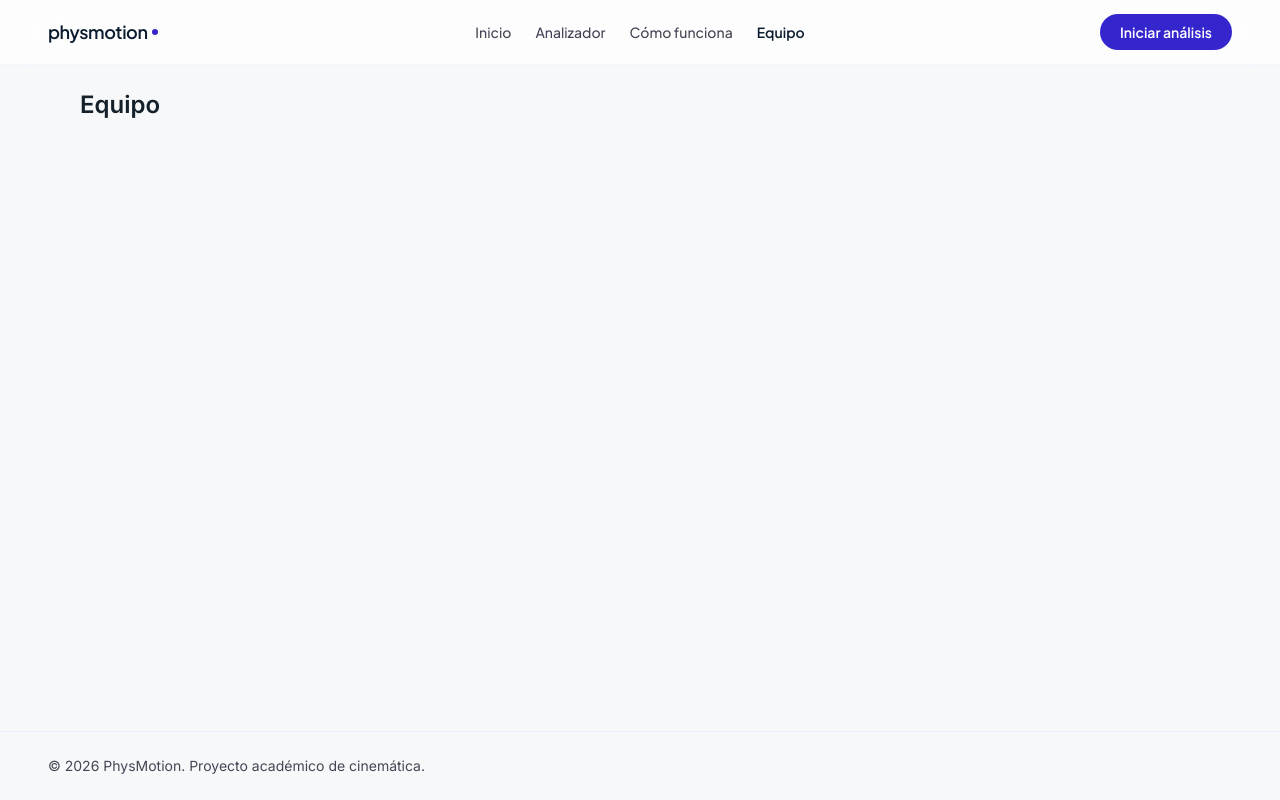
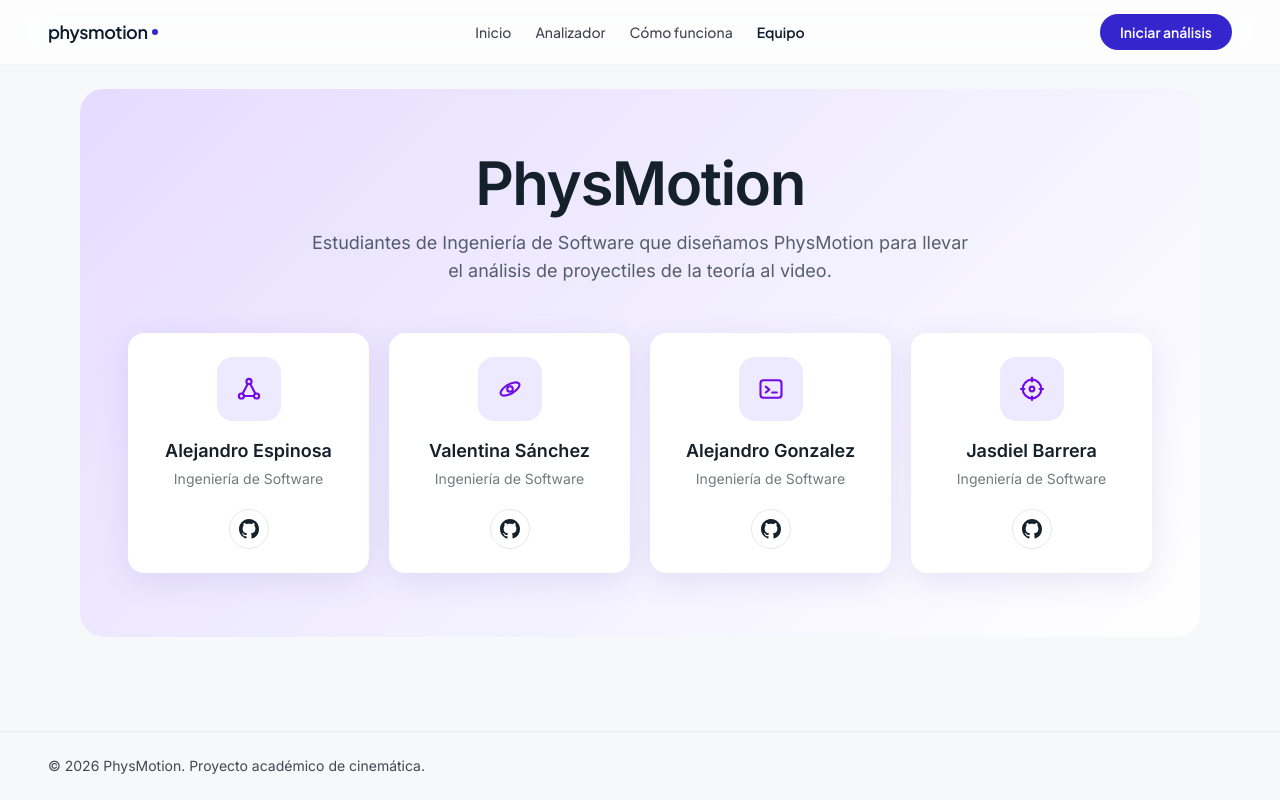
Before and after one commit to alejoespinosa00/analizador-de-movimiento-de-proyectiles, a React (Vite) app in the folder physmotion/: page /equipo in a window 1280 px wide. Built offline with nearby package versions, Linux system fonts and the light colour scheme.

Commit message:
feat: diseño de la página Equipo (#36)

```diff
--- a/physmotion/src/pages/AboutPage.tsx
+++ b/physmotion/src/pages/AboutPage.tsx
@@ -1,4 +1,135 @@
-/** TODO(sprint-6): presentación del equipo desarrollador. */
+import type { ReactNode } from 'react';
+
+interface Member {
+  name: string;
+  role: string;
+  /** URL del perfil de GitHub. Si falta, el botón se ve deshabilitado. */
+  github?: string;
+  icon: ReactNode;
+}
+
+const svgProps = {
+  width: 28,
+  height: 28,
+  viewBox: '0 0 24 24',
+  fill: 'none',
+  stroke: 'currentColor',
+  strokeWidth: 1.8,
+  strokeLinecap: 'round',
+  strokeLinejoin: 'round',
+  'aria-hidden': true,
+} as const;
+
+const NodesIcon = (
+  <svg {...svgProps}>
+    <circle cx="12" cy="5.5" r="2.2" />
+    <circle cx="5.5" cy="18" r="2.2" />
+    <circle cx="18.5" cy="18" r="2.2" />
+    <path d="M11 7.6 6.6 15.9M13 7.6l4.4 8.3M7.7 18h8.6" />
+  </svg>
+);
+
+const OrbitIcon = (
+  <svg {...svgProps}>
+    <circle cx="12" cy="12" r="2.4" />
+    <ellipse cx="12" cy="12" rx="9" ry="4" transform="rotate(-30 12 12)" />
+  </svg>
+);
+
+const TerminalIcon = (
+  <svg {...svgProps}>
+    <rect x="3" y="4.5" width="18" height="15" rx="2.5" />
+    <path d="m7.5 10 3 2.5-3 2.5M13 15h4" />
+  </svg>
+);
+
+const TargetIcon = (
+  <svg {...svgProps}>
+    <circle cx="12" cy="12" r="8" />
+    <circle cx="12" cy="12" r="2" />
+    <path d="M12 2.5v3M12 18.5v3M2.5 12h3M18.5 12h3" />
+  </svg>
+);
+
+function GithubIcon() {
+  return (
+    <svg width="20" height="20" viewBox="0 0 16 16" fill="currentColor" aria-hidden="true">
+      <path d="M8 0C3.58 0 0 3.58 0 8c0 3.54 2.29 6.53 5.47 7.59.4.07.55-.17.55-.38 0-.19-.01-.82-.01-1.49-2.01.37-2.53-.49-2.69-.94-.09-.23-.48-.94-.82-1.13-.28-.15-.68-.52-.01-.53.63-.01 1.08.58 1.23.82.72 1.21 1.87.87 2.33.66.07-.52.28-.87.51-1.07-1.78-.2-3.64-.89-3.64-3.95 0-.87.31-1.59.82-2.15-.08-.2-.36-1.02.08-2.12 0 0 .67-.21 2.2.82.64-.18 1.32-.27 2-.27.68 0 1.36.09 2 .27 1.53-1.04 2.2-.82 2.2-.82.44 1.1.16 1.92.08 2.12.51.56.82 1.27.82 2.15 0 3.07-1.87 3.75-3.65 3.95.29.25.54.73.54 1.48 0 1.07-.01 1.93-.01 2.2 0 .21.15.46.55.38A8.013 8.013 0 0016 8c0-4.42-3.58-8-8-8z" />
+    </svg>
+  );
+}
+
+const TEAM: Member[] = [
+  {
+    name: 'Alejandro Espinosa',
+    role: 'Ingeniería de Software',
+    github: 'https://github.com/alejoespinosa00',
+    icon: NodesIcon,
+  },
+  {
+    name: 'Valentina Sánchez',
+    role: 'Ingeniería de Software',
+    github: 'https://github.com/valentinasanchez-stack',
+    icon: OrbitIcon,
+  },
+  {
+    name: 'Alejandro Gonzalez',
+    role: 'Ingeniería de Software',
+    github: 'https://github.com/AlejandroGonzalez-23' ,
+    icon: TerminalIcon,
+  },
+  {
+    name: 'Jasdiel Barrera',
+    role: 'Ingeniería de Software',
+    github: 'https://github.com/jasdi18' ,
+    icon: TargetIcon,
+  },
+];
+
+const linkClass =
+  'mt-5 inline-flex h-10 w-10 items-center justify-center rounded-full border border-ink/10 text-ink transition';
+
 export default function AboutPage() {
-  return <h1 className="text-2xl font-bold">Equipo</h1>;
+  return (
+    <section className="rounded-3xl bg-[linear-gradient(135deg,#e4dcff_0%,#f3f0ff_55%,#ffffff_100%)] px-6 py-12 sm:px-12 sm:py-16">
+      <header className="mx-auto max-w-2xl text-center">
+        <h1 className="text-5xl font-bold tracking-tight text-ink sm:text-6xl">PhysMotion</h1>
+        <p className="mt-4 text-base text-ink/70 sm:text-lg">
+          Estudiantes de Ingeniería de Software que diseñamos PhysMotion para llevar el análisis de
+          proyectiles de la teoría al video.
+        </p>
+      </header>
+
+      <ul className="mx-auto mt-12 grid max-w-5xl gap-5 sm:grid-cols-2 lg:grid-cols-4">
+        {TEAM.map((member) => (
+          <li
+            key={member.name}
+            className="flex flex-col items-center rounded-2xl bg-white p-6 text-center shadow-[0_8px_30px_rgba(91,70,180,0.12)]"
+          >
+            <div className="flex h-16 w-16 items-center justify-center rounded-2xl bg-violet-100 text-violet-700">
+              {member.icon}
+            </div>
+            <h2 className="mt-4 text-lg font-semibold text-ink">{member.name}</h2>
+            <p className="mt-1 text-sm text-ink/60">{member.role}</p>
+
+            {member.github ? (
+              <a
+                href={member.github}
+                target="_blank"
+                rel="noopener noreferrer"
+                aria-label={`GitHub de ${member.name}`}
+                className={`${linkClass} hover:bg-ink hover:text-white focus-visible:outline-2 focus-visible:outline-offset-2 focus-visible:outline-violet-600`}
+              >
+                <GithubIcon />
+              </a>
+            ) : (
+              <span aria-hidden="true" className={`${linkClass} opacity-40`}>
+                <GithubIcon />
+              </span>
+            )}
+          </li>
+        ))}
+      </ul>
+    </section>
+  );
 }
```
